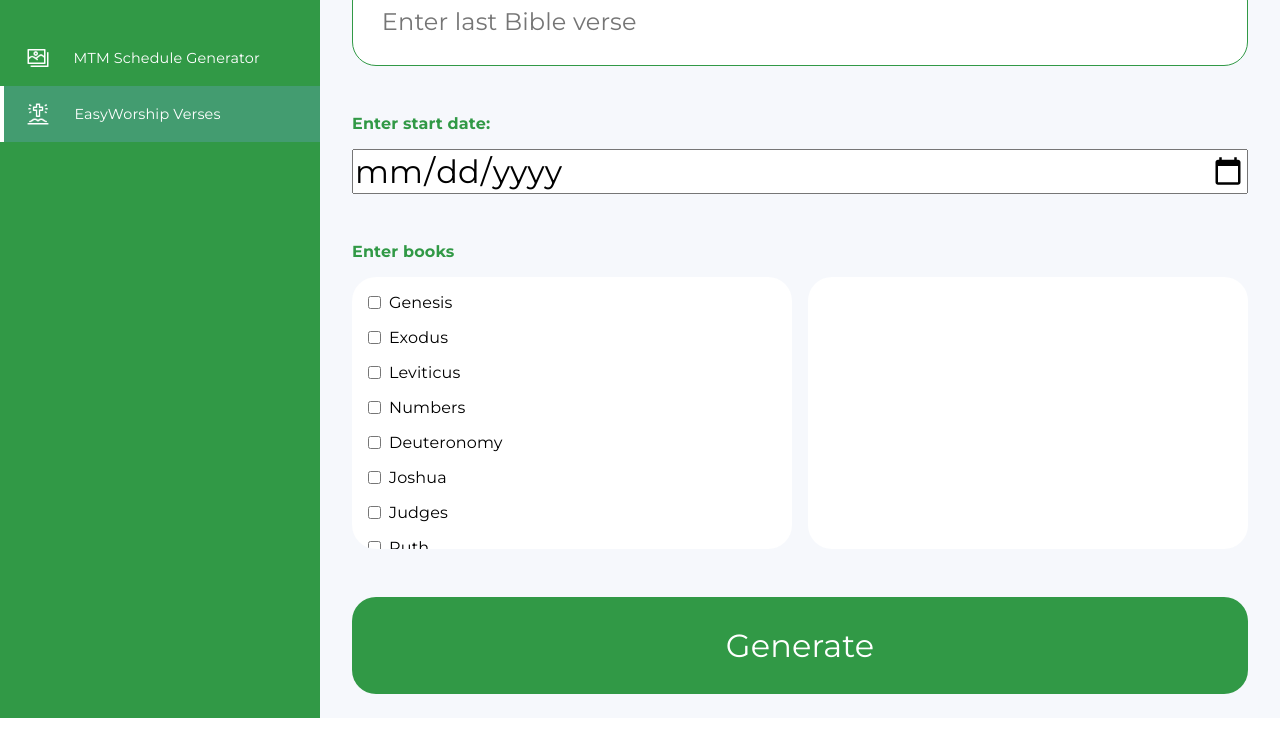
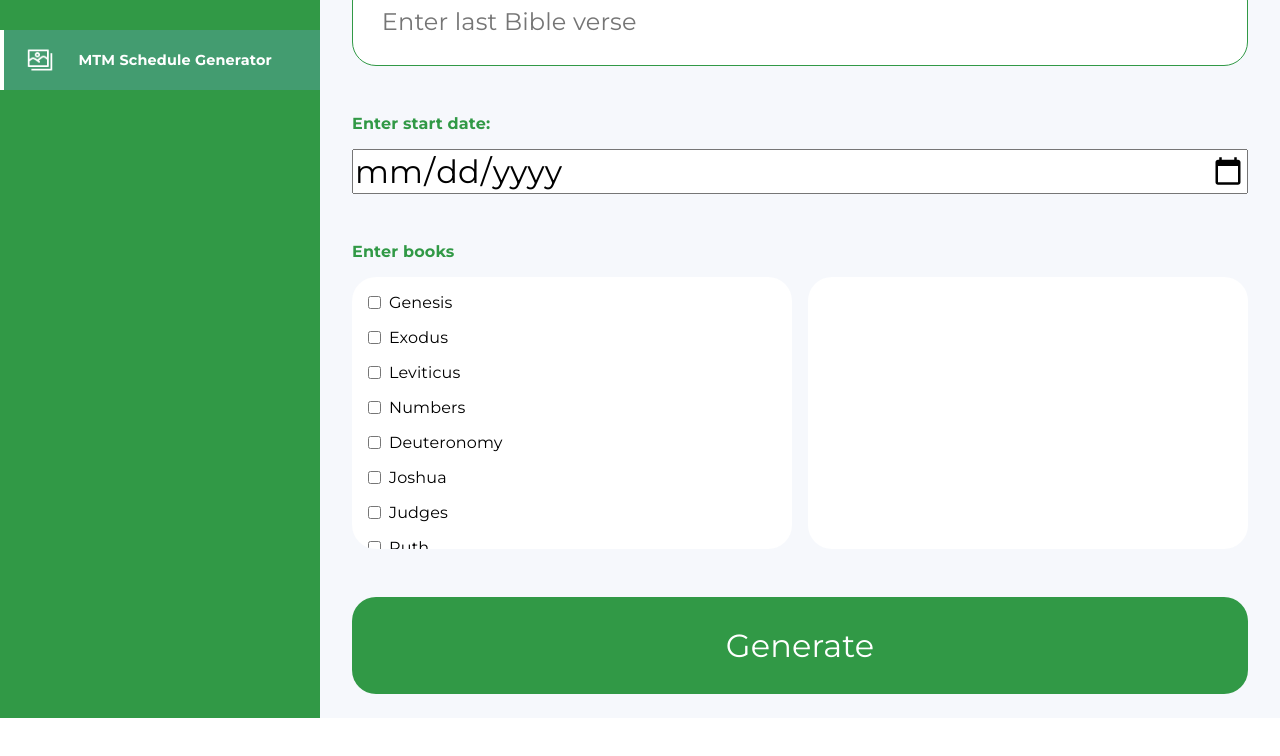
Before and after one commit to magon15/SCHCBC-Tools, a website built with Parcel: page index.html in a window 1280 px wide. Shown: the part 82-838 px from the top of the page. Built offline with nearby package versions, Linux system fonts and the light colour scheme.

Commit message:
update navigation

```diff
--- a/css/general.css
+++ b/css/general.css
@@ -46,11 +46,13 @@ body {
   cursor: pointer;
 }
 
-.nav-btn:hover .nav-icon .nav-btn-selected {
+.nav-btn:hover .nav-icon,
+.nav-btn-selected .nav-icon {
   width: 1.75rem;
 }
 
-.nav-btn:hover .nav-btn-text .nav-btn-selected {
+.nav-btn:hover .nav-btn-text,
+.nav-btn-selected .nav-btn-text {
   font-weight: 700;
 }
 
--- a/index.html
+++ b/index.html
@@ -37,13 +37,9 @@
           />
           <p class="church-name">SCHCBC Tools</p>
         </div>
-        <button class="nav-btn">
+        <button class="nav-btn nav-btn-selected">
           <img src="img/mtm-schedules.png" class="nav-icon" />
           <p class="nav-btn-text">MTM Schedule Generator</p>
-        </button>
-        <button class="nav-btn nav-btn-selected">
-          <img src="img/ew-verses.png" class="nav-icon" />
-          <p class="nav-btn-text">EasyWorship Verses</p>
         </button>
       </nav>
       <main class="mtm-schedule-view">
```
